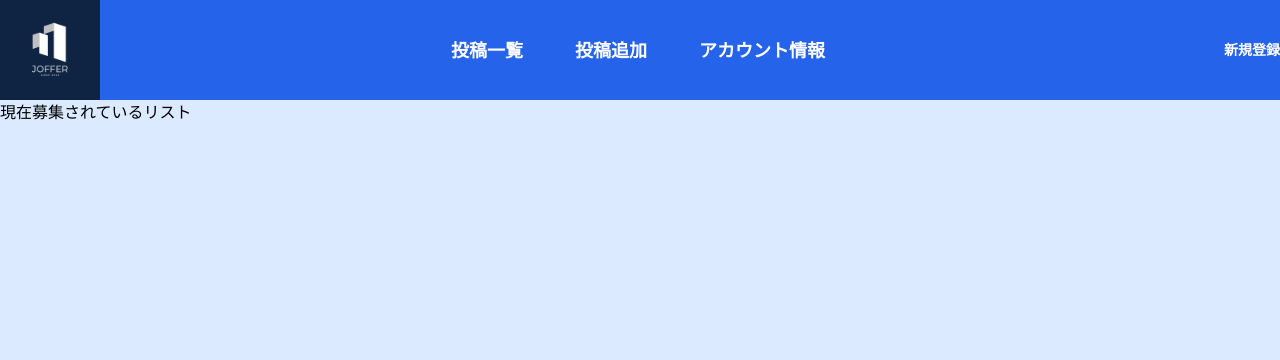
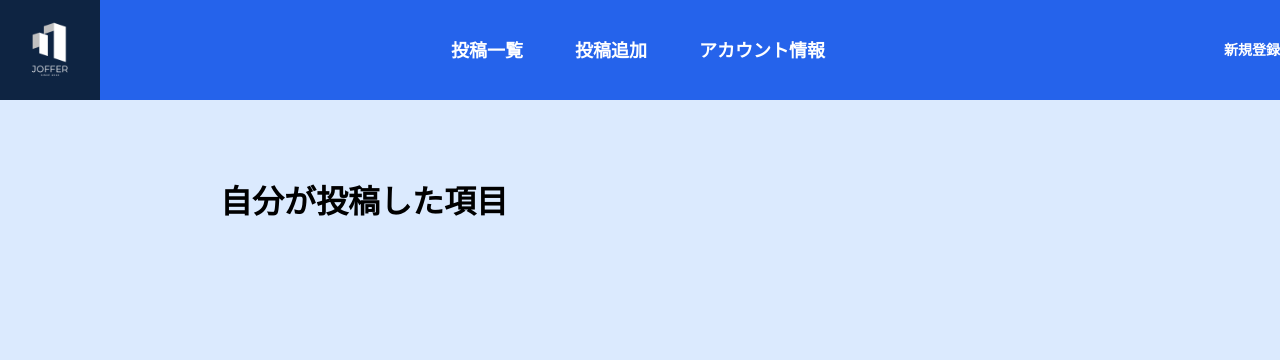
Before and after one commit to TERUZ-VTAT/TeamC_withKDG, a Flask app: template app/templates/user_posts.html in a window 1280 px wide. Shown: the top 360 px of the page. Run offline with Flask 3, Linux system fonts and the light colour scheme; the template is opened without the code that fills it, so the values that code supplies are empty; parts of the project's set-up code (start-up, migrations or seed data) failed here and were passed over.

Commit message:
自分が投稿した項目を閲覧する画面追加

```diff
--- a/app/app.py
+++ b/app/app.py
@@ -4,6 +4,9 @@ from flask import Flask, render_template, redirect, request, url_for
 from flask_login import login_user, logout_user, login_required, current_user
 # ログイン処理な必要なオブジェクトの定義
 from .models.auth import init_auth
+
+# 削除機能に必要なimport
+from flask_wtf import FlaskForm
 
 from .models.database import init_db, db
 from .models.post import Post
@@ -55,7 +58,7 @@ def create_app():
         return redirect(url_for("login"))
 
     @app.route("/post", methods=["GET", "POST"])
-    # @login_required
+    @login_required
     # @login_requiredのデコレータをつけることで、ログイン状態のみ表示
     def add_post():
         if request.method == "POST":
@@ -64,7 +67,8 @@ def create_app():
                 category= request.form["category"],
                 content=request.form["content"],
                 money=request.form["money"],
-                company=request.form["company"]
+                company=request.form["company"],
+                user_id=current_user.id,
             )
             db.session.add(postInfo)
             db.session.commit()
--- a/app/templates/profile.html
+++ b/app/templates/profile.html
@@ -14,7 +14,7 @@
             <h2 class="acount_info_item"><a href="/postlist">ホーム</a></h2>
             <h2 class="acount_info_item"><a href="#">仕事を探す</a></h2>
             <h2 class="acount_info_item"><a href="#">お気に入り</a></h2>
-            <h2 class="acount_info_item"><a href="/user_posts/1">投稿履歴</a></h2>
+            <h2 class="acount_info_item"><a href="/user_posts/{{ current_user.id }}">投稿履歴</a></h2>
         </div>
         <div class="company_acount_info shadow-2xl">
             <div class="company_info_list">
--- a/app/templates/user_posts.html
+++ b/app/templates/user_posts.html
@@ -3,6 +3,8 @@
 <head>
   <meta charset="UTF-8">
   <meta name="viewport" content="width=device-width, initial-scale=1.0">
+  <link rel="stylesheet" href="{{ url_for('static',filename='css/postlist.css') }}">
+  <link href="https://cdn.jsdelivr.net/npm/tailwindcss@2.2.15/dist/tailwind.min.css" rel="stylesheet">
   <title>Document</title>
 </head>
 <body>
@@ -19,7 +21,7 @@
                 </div>
             </div>
         </div> -->
-        <h2 class="cp-title">現在募集されているリスト</h2>
+        <h2 class="cp-title">自分が投稿した項目</h2>
         <div class="company-list">
             {% if posts %}
                 {% for post in posts %}
```
